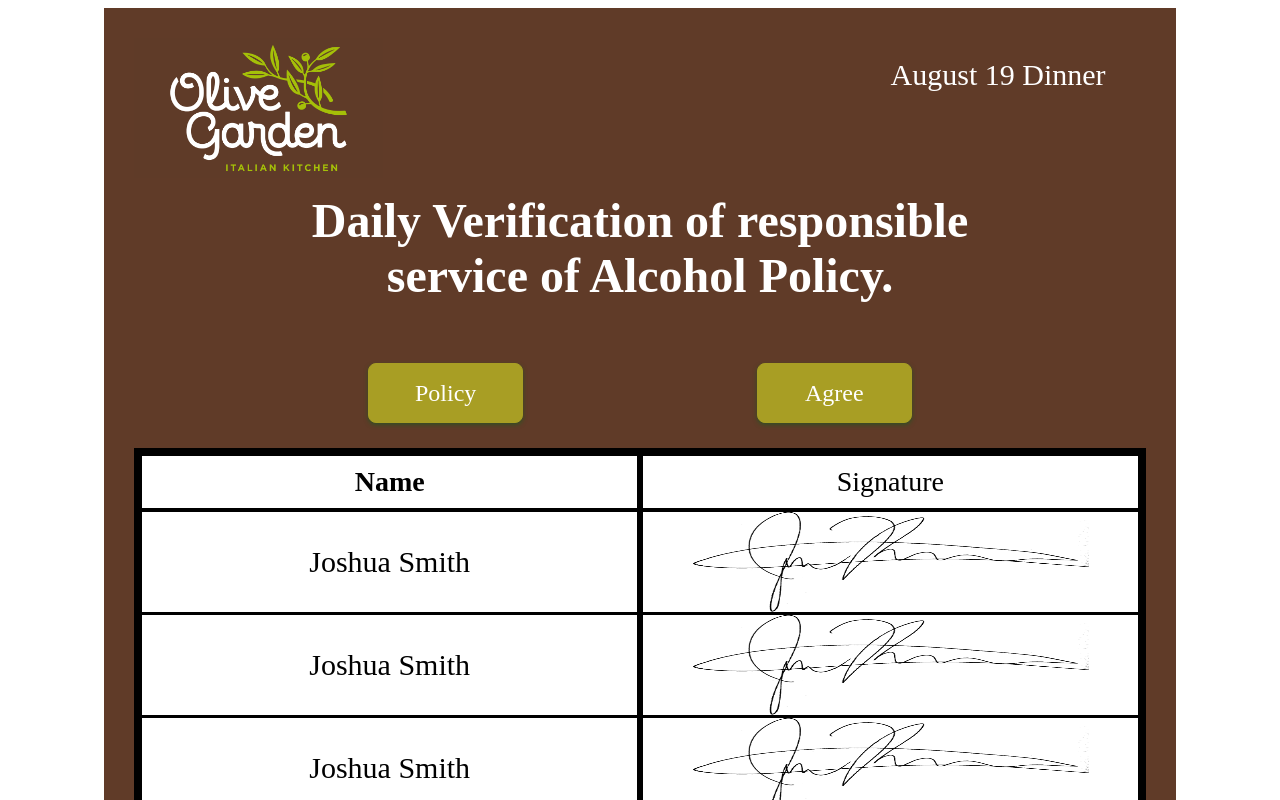
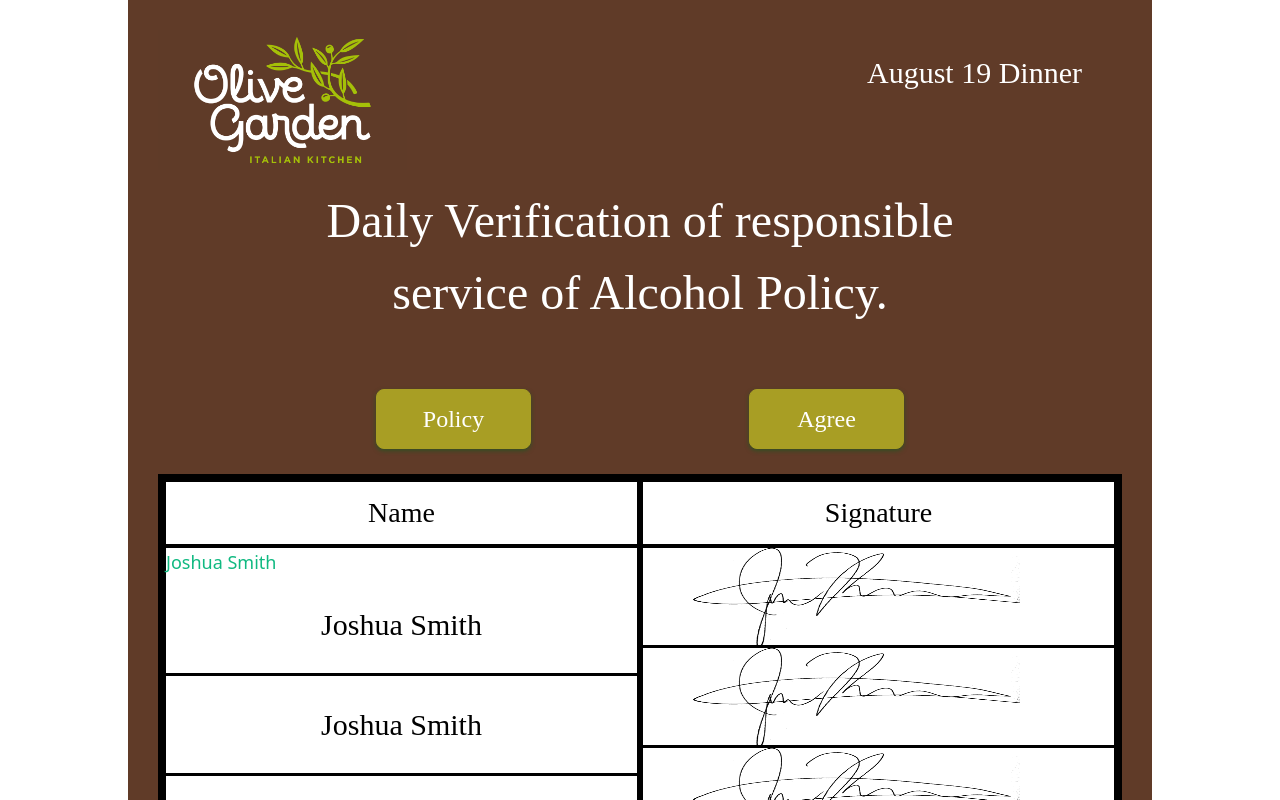
Before and after one commit to JustJoshin12/Olive-Garden-Alcohol-Policy-Agreement, a React (Create React App) app: page / in a window 1280 px wide. Shown: the top 800 px of the page. Built offline with nearby package versions, Linux system fonts and the light colour scheme; a web font is replaced by a local one.

Commit message:
added tailwindcss framework

```diff
--- a/package.json
+++ b/package.json
@@ -36,5 +36,8 @@
       "last 1 firefox version",
       "last 1 safari version"
     ]
+  },
+  "devDependencies": {
+    "tailwindcss": "^3.3.3"
   }
 }
--- a/src/components/EmployeeChart/EmployeeChart.js
+++ b/src/components/EmployeeChart/EmployeeChart.js
@@ -7,7 +7,7 @@ const EmployeeChart = () => {
         <div className="employee__agreement-display__chart">
           <div className="column">
             <h2 className="column__label">Name</h2>
-            <p className="column__employee-name">Joshua Smith</p>
+            <p className="text-emerald-500 text-lg">Joshua Smith</p>
             <p className="column__employee-name">Joshua Smith</p>
             <p className="column__employee-name">Joshua Smith</p>
             <p className="column__employee-name">Joshua Smith</p>
--- a/src/index.css
+++ b/src/index.css
@@ -1,3 +1,7 @@
+@tailwind base;
+@tailwind components;
+@tailwind utilities;
+
 body {
   /* background-color: #603B28; */
 }
--- /dev/null
+++ b/tailwind.config.js
@@ -0,0 +1,8 @@
+/** @type {import('tailwindcss').Config} */
+module.exports = {
+  content: ["./src/**/*.{html,js}"],
+  theme: {
+    extend: {},
+  },
+  plugins: [],
+}
```
Also changed, not shown: 1 other file (tests, documents, lock files or other folders).
